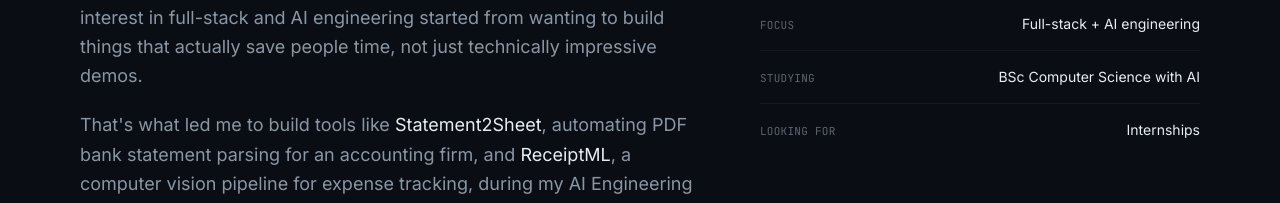
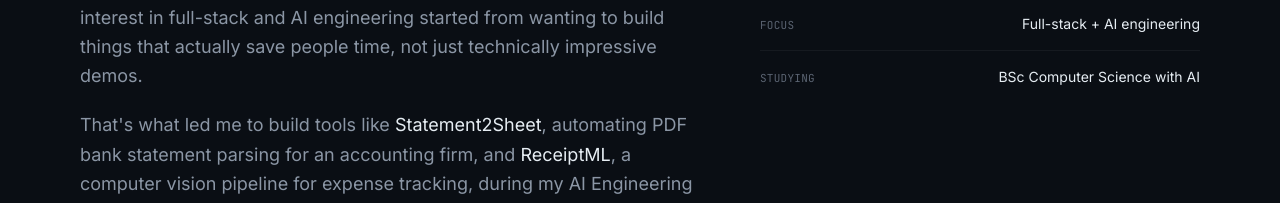
Before and after one commit to Calculite01/Portfolio-Site, a Next.js app: page / in a window 1280 px wide. Shown: the part 1040-1243 px from the top of the page. Built offline with nearby package versions, Linux system fonts and the light colour scheme.

Commit message:
removed a line of text

```diff
--- a/components/AboutMe.tsx
+++ b/components/AboutMe.tsx
@@ -8,7 +8,6 @@ const quickFacts = [
   { label: "Based in", value: "Birmingham, United Kingdom" },
   { label: "Focus", value: "Full-stack + AI engineering" },
   { label: "Studying", value: "BSc Computer Science with AI" },
-  { label: "Looking for", value: "Internships" },
 ];
 
 export default function AboutMe() {
```
